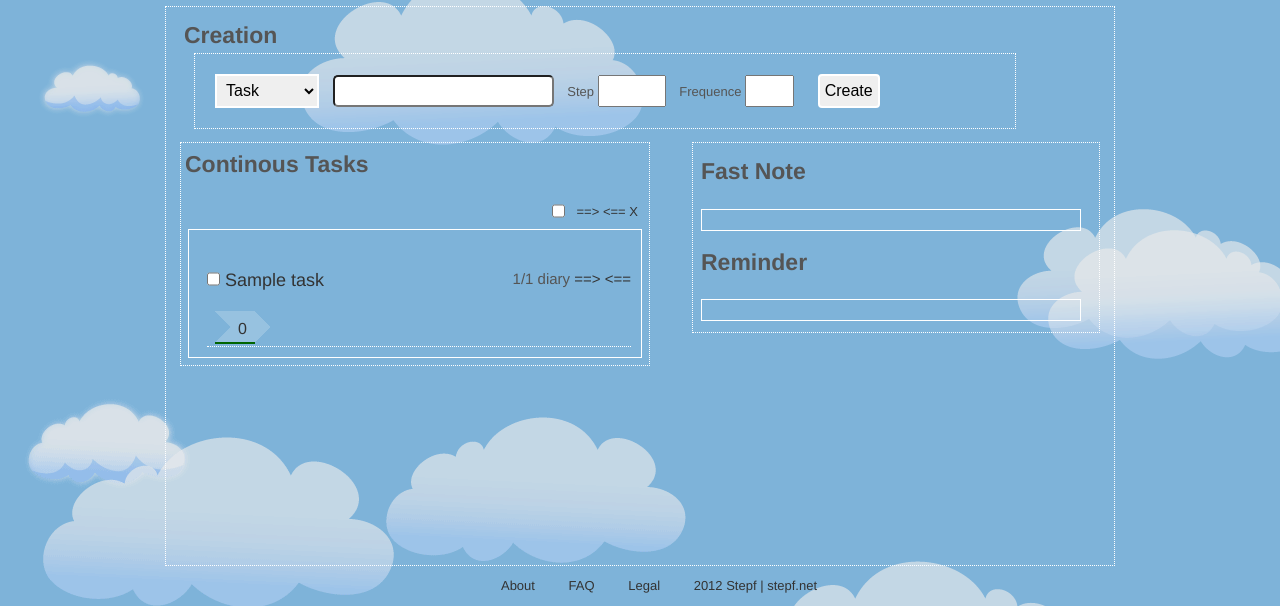
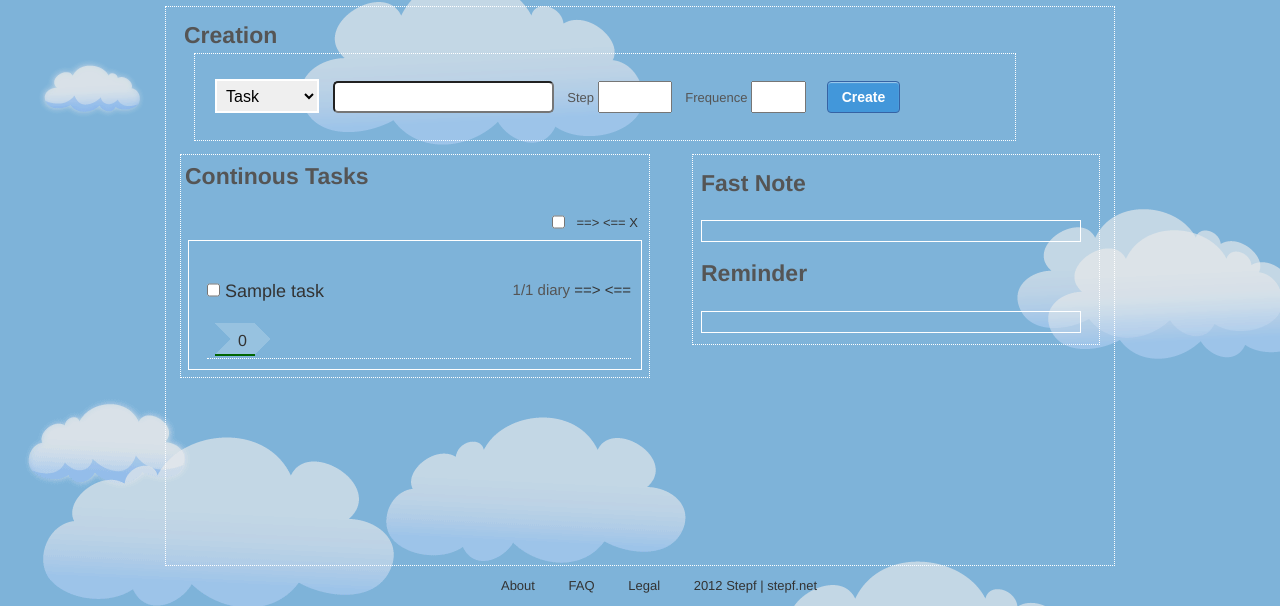
Before and after one commit to trieagle/stepf, a Django app: page / in a window 1280 px wide. Shown: the part 77-683 px from the top of the page. Run offline with Django 3.2, Linux system fonts and the light colour scheme; a user stored in the database is signed in; tables that the repository leaves empty hold one stand-in row (values such as "Sample post"); parts of the project's set-up code (start-up, migrations or seed data) failed here and were passed over.

Commit message:
opt button

```diff
--- a/stepf/static/css/base.css
+++ b/stepf/static/css/base.css
@@ -32,8 +32,21 @@ a:hover {
 
 
 /* mine */
+button {
+    display:inline-block;
+    text-decoration:none;
+    font-size:14px;
+    font-weight:bold;
+    color:#fff;
+    color:rgba(255,255,255,1);
+    padding:0.5em 1em;
+    margin:0.5em;
+}
 
-input, select, label, button{
+input[type="checkbox"]{
+}
+
+input, select, label {
     padding: 5px;
     font-size: 16px;
     height: 34px;
--- a/stepf/static/css/home.css
+++ b/stepf/static/css/home.css
@@ -20,9 +20,21 @@
     padding:20px;
 }
 
+
+
+/* set the up/down arrows */
+.top-box .create input::-webkit-outer-spin-button,
+.top-box .create input::-webkit-inner-spin-button {
+    /* display: none; <- Crashes Chrome on hover */
+    -webkit-appearance: inline;
+    padding:0 0px 0 6px;
+    margin: 0px; /* <-- Apparently some margin are still there even though it's hidden */
+}
+/* */
+
 .top-box .type-select {
     border:2px solid white;
-           margin-right:10px;
+    margin-right:10px;
 }
 
 .top-box .title-input, .top-box .time-input {
@@ -43,10 +55,30 @@
 }
 
 .top-box .create-button {
-    border-radius:4px;
-    border:2px solid white;
-    margin-left:10px;
+   border-style:solid;
+   border-width:1px;
+   border-radius:4px;
+   box-shadow:0 1px 1px rgba(255,255,255,0.5) inset;
 }
+
+.top-box .create-button:hover {
+   box-shadow:0 1px 1px rgba(255,255,255,0.5) inset,0 0 2px rgba(0,0,0,0.2);
+   opacity:0.9;
+}
+.top-box .create-button:active {
+   box-shadow:0px 0px 6px 0px rgba(0,0,0,0.4) inset;
+   opacity:1;
+   color:rgba(255,255,255,0.5);
+}
+.top-box .create-button {
+   background:#4297da;
+   background:rgba(66,151,218,1);
+   border-color:#3663a4;
+   border-color:rgba(54,99,164,1);
+}
+
+
+
 
 .right-box {
     float:right;
@@ -151,12 +183,13 @@
     line-height:16px;
 }
 .task-item div.process li a {
-    display:block;
+    display:inline-block;
 	position:relative;
 	padding:8px 8px 3px 23px;
 	background:url(../img/nav-bg-left.png) no-repeat 0 0;
 }
-
+.task-item div.process li a.step-curr{
+}
 .task-item div.process li a.step-future {
     border-bottom:2px solid darkorange;
 }
--- a/stepf/templates/main/create.html
+++ b/stepf/templates/main/create.html
@@ -23,6 +23,6 @@
         <input type="number" id="freq-input" class="freq-input" min="1" max="7" />
     </div>
 
-    <button id="create-confirm" class="create-button">Create</button>
+    <button id="create-confirm" class="create-button blue solid">Create</button>
 
 </div>
```
Also changed, not shown: stepf/account/static/css/account.css (+21 -4 lines).
